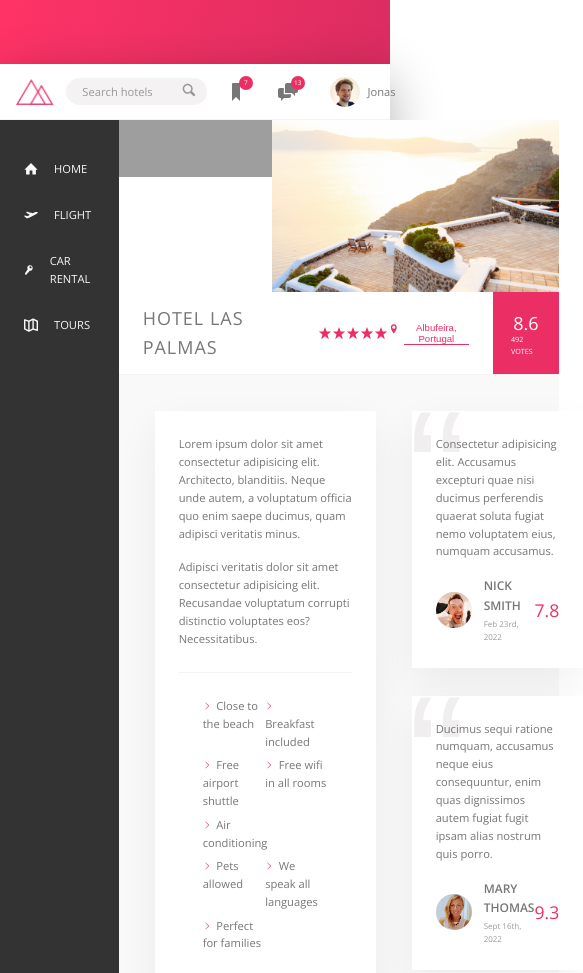
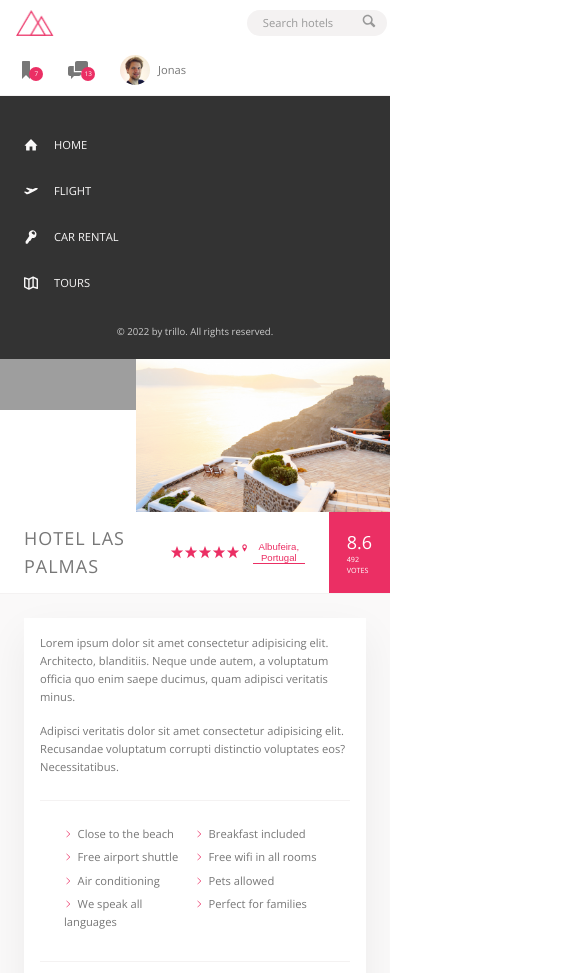
Before and after one commit to Aiwe30/trillo, a website: page index.html in a window 390 px wide. Shown: the top 973 px of the page, 583 px wide, since content can reach past the window. Drawn offline with nearby package versions, Linux system fonts and the light colour scheme; files that its build step writes are made by us from their sources; grey boxes are pictures that could not be loaded.

Commit message:
layouts-scss: add media queries

```diff
--- a/styles/sass/_layout.scss
+++ b/styles/sass/_layout.scss
@@ -4,6 +4,11 @@
   margin: 8rem auto;
   box-shadow: var(--shadow-dark);
   min-height: 50rem;
+  @media only screen and (max-width: $bp-largest) {
+    width: 100%;
+    max-width: 100%;
+    margin: 0;
+  }
 }
 .header {
   background-color: #fff;
@@ -13,9 +18,20 @@
   justify-content: space-between;
   height: 7rem;
   border-bottom: var(--line-light-small);
+  @media only screen and (max-width: $bp-smallest) {
+    flex-wrap: wrap;
+    align-content: space-around;
+    height: 12rem;
+  }
 }
 .content {
   display: flex;
+  @media only screen and (max-width: $bp-medium) {
+    flex-direction: column;
+  }
+  @media only screen and (max-width: $bp-large) {
+    font-size: 50%;
+  }
 }
 .sidebar {
   background-color: var(--color-grey-dark-1);
@@ -34,6 +50,12 @@
   font-size: 1.4rem;
   padding: 4.5rem;
   border-bottom: var(--line-light-small);
+  @media only screen and (max-width: $bp-medium) {
+    padding: 3rem;
+  }
+  @media only screen and (max-width: $bp-small) {
+    flex-direction: column;
+  }
 }
 .description {
   background-color: #fff;
@@ -41,6 +63,14 @@
   margin-right: 4.5rem;
   padding: 3rem;
   box-shadow: var(--shadow-light);
+  @media only screen and (max-width: $bp-medium) {
+    padding: 2rem;
+    margin-right: 3rem;
+  }
+  @media only screen and (max-width: $bp-small) {
+    margin-right: 0;
+    margin-bottom: 3rem;
+  }
 }
 .user-reviews {
   flex: 1;
```
